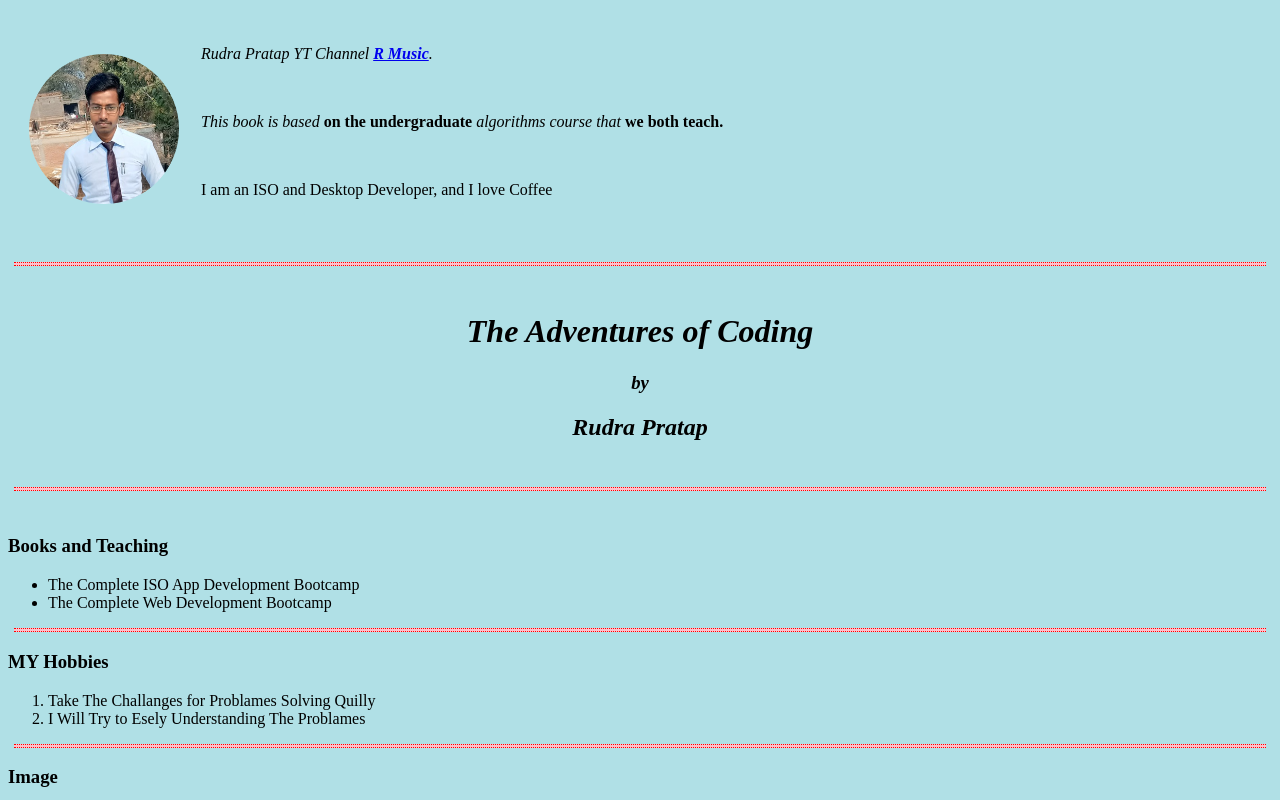
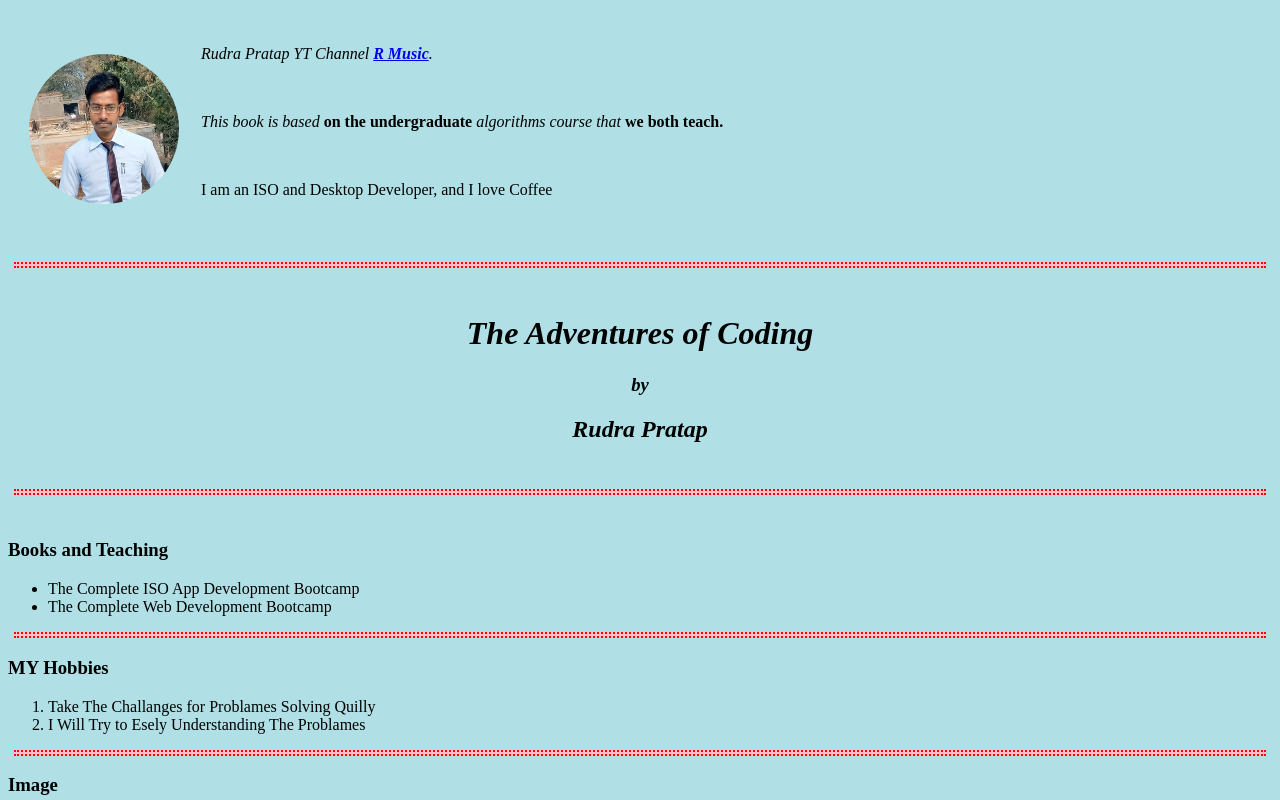
Before and after one commit to Rudra0802RooT/Royal_Point, a plain HTML site: page index.html in a window 1280 px wide. Shown: the top 800 px of the page. Drawn offline with Linux system fonts and the light colour scheme.

Commit message:
Add initial Royal_Point website files

```diff
--- a/index.html
+++ b/index.html
@@ -14,7 +14,7 @@
     border-style: dotted none dotted none;
     height: 2px;
     width: 99%;
-    boder-width: 2px;
+    border-width: 2px;
   }
   img {
     height: 150px;
```
